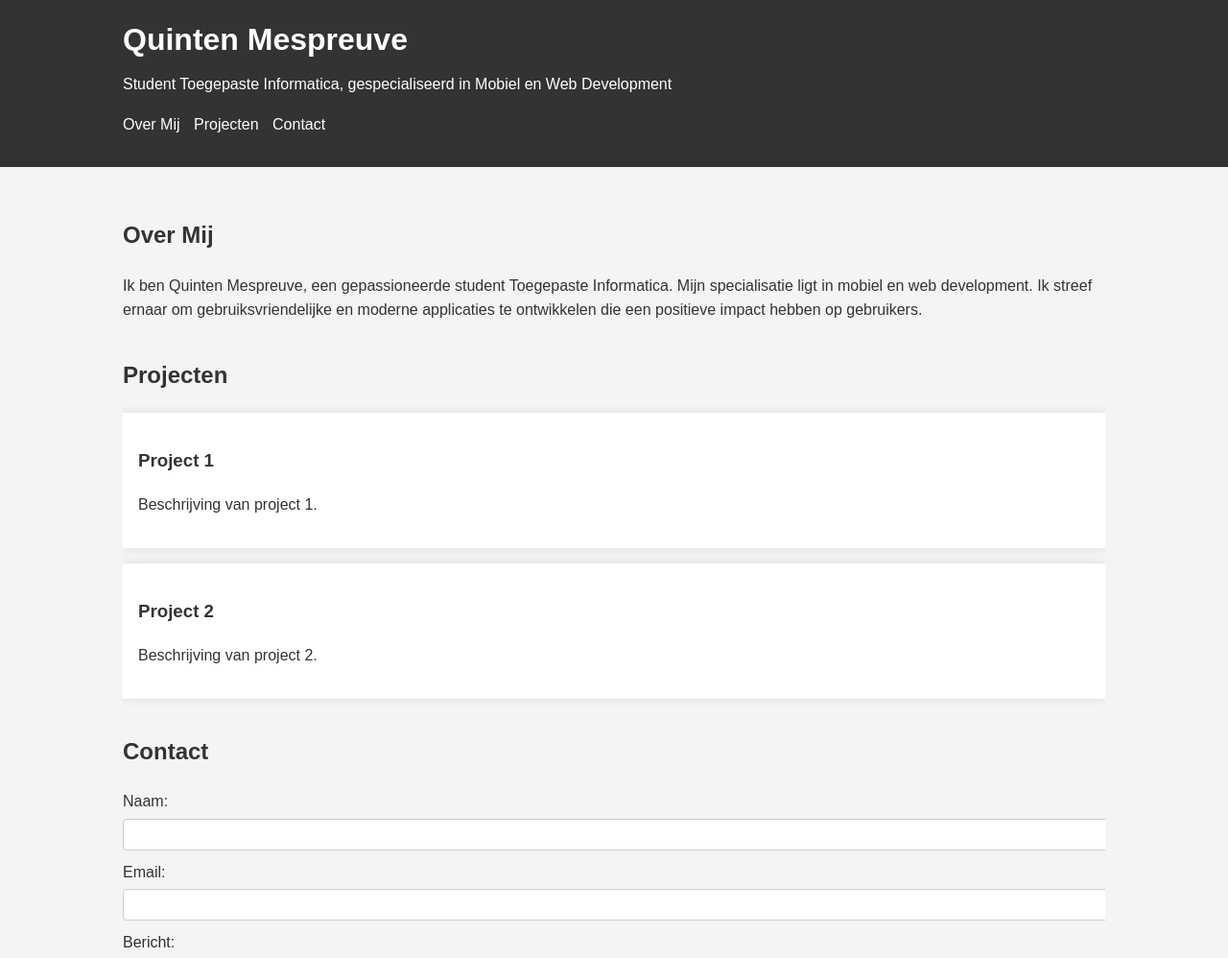
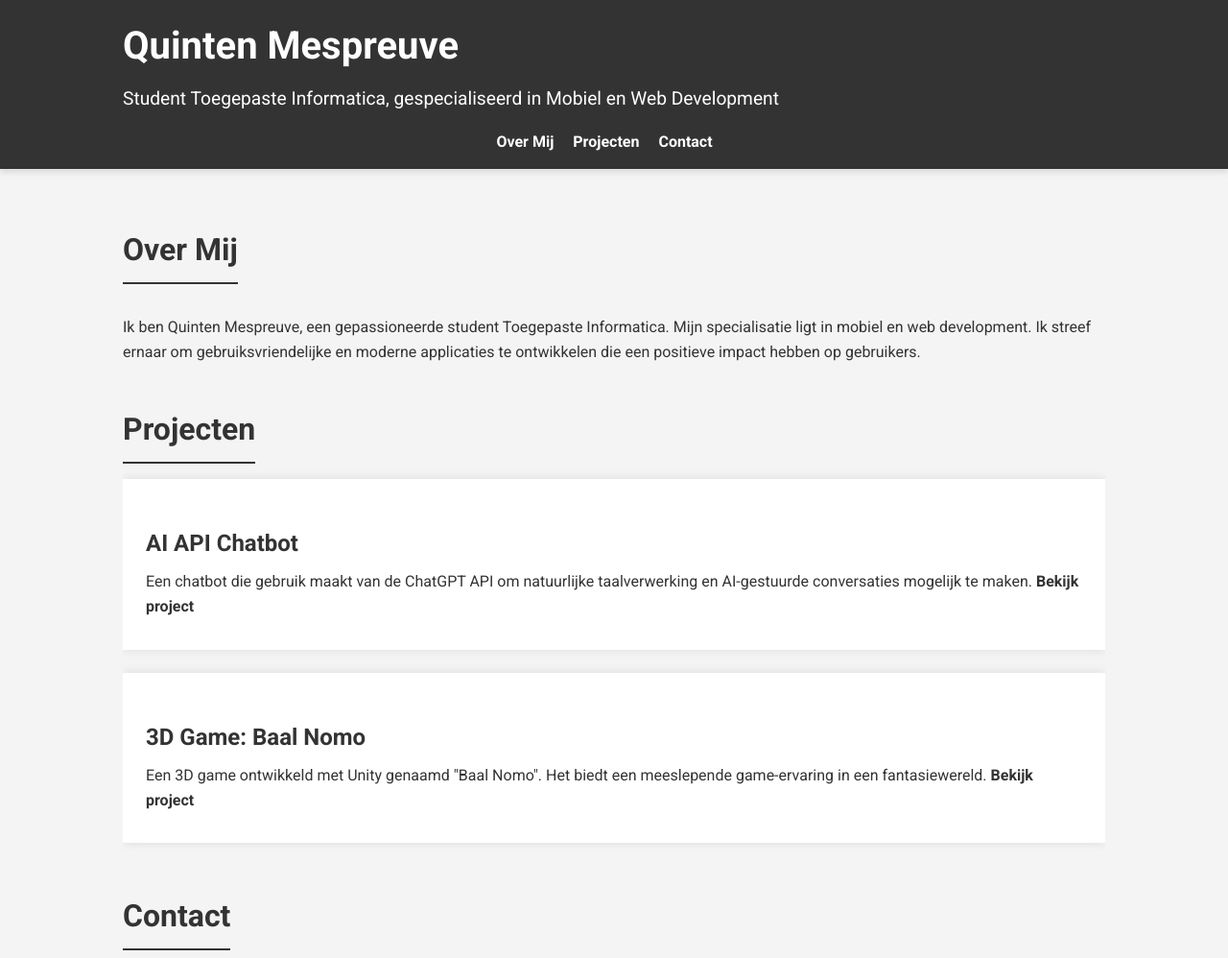
Before and after one commit to QuintenMespreuve/Portfolio, a plain HTML site: page index.html in a window 1280 px wide. Shown: the top 998 px of the page at 96% size. Drawn offline with Linux system fonts and the light colour scheme; a script that the page names is missing.

Commit message:
potfolio

```diff
--- a/index.css
+++ b/index.css
@@ -1,5 +1,5 @@
 body {
-    font-family: Arial, sans-serif;
+    font-family: 'Roboto', sans-serif;
     line-height: 1.6;
     margin: 0;
     padding: 0;
@@ -17,29 +17,38 @@ header {
     background: #333;
     color: #fff;
     padding: 1rem 0;
+    box-shadow: 0 4px 6px rgba(0, 0, 0, 0.1);
 }
 
 header h1 {
     margin: 0;
+    font-weight: 700;
+    font-size: 2.5rem;
 }
 
 header p {
     margin: 0.5rem 0 0;
+    font-weight: 300;
+    font-size: 1.2rem;
 }
 
 nav ul {
     padding: 0;
     list-style: none;
+    margin: 1rem 0 0;
+    display: flex;
+    justify-content: center;
 }
 
 nav ul li {
-    display: inline;
-    margin-right: 10px;
+    margin-right: 20px;
 }
 
 nav ul li a {
     color: #fff;
     text-decoration: none;
+    font-weight: 700;
+    font-size: 1rem;
 }
 
 main {
@@ -50,34 +59,76 @@ section {
     margin-bottom: 2rem;
 }
 
+section h2 {
+    font-size: 2rem;
+    margin-bottom: 1rem;
+    color: #333;
+    border-bottom: 2px solid #333;
+    display: inline-block;
+    padding-bottom: 0.5rem;
+}
+
 .project {
     background: #fff;
-    padding: 1rem;
-    margin-bottom: 1rem;
+    padding: 1.5rem;
+    margin-bottom: 1.5rem;
     box-shadow: 0 0 10px rgba(0, 0, 0, 0.1);
+    transition: transform 0.3s ease;
+}
+
+.project h3 {
+    font-size: 1.5rem;
+    margin-bottom: 0.5rem;
+}
+
+.project p {
+    margin: 0.5rem 0;
+}
+
+.project a {
+    color: #333;
+    text-decoration: none;
+    font-weight: 700;
+    transition: color 0.3s ease;
+}
+
+.project:hover {
+    transform: translateY(-10px);
+}
+
+.project a:hover {
+    color: #007BFF;
 }
 
 form label {
     display: block;
     margin-top: 10px;
+    font-weight: 700;
 }
 
 form input, form textarea {
     width: 100%;
-    padding: 0.5rem;
+    padding: 0.75rem;
     margin-top: 5px;
     border: 1px solid #ccc;
     border-radius: 4px;
+    font-size: 1rem;
 }
 
 form button {
     margin-top: 10px;
-    padding: 0.7rem;
+    padding: 0.75rem 1.5rem;
     background: #333;
     color: #fff;
     border: 0;
     cursor: pointer;
     border-radius: 4px;
+    font-size: 1rem;
+    transition: background 0.3s ease;
+}
+
+form button:hover {
+    background: #007BFF;
 }
 
 footer {
--- a/index.html
+++ b/index.html
@@ -5,6 +5,7 @@
     <meta name="viewport" content="width=device-width, initial-scale=1.0">
     <title>Quinten Mespreuve Portfolio</title>
     <link rel="stylesheet" href="index.css">
+    <link href="https://fonts.googleapis.com/css2?family=Roboto:wght@400;700&display=swap" rel="stylesheet">
 </head>
 <body>
     <header>
@@ -28,14 +29,13 @@
         <section id="projects" class="container">
             <h2>Projecten</h2>
             <div class="project">
-                <h3>Project 1</h3>
-                <p>Beschrijving van project 1.</p>
+                <h3>AI API Chatbot</h3>
+                <p>Een chatbot die gebruik maakt van de ChatGPT API om natuurlijke taalverwerking en AI-gestuurde conversaties mogelijk te maken. <a href="https://example.com/ai-chatbot" target="_blank">Bekijk project</a></p>
             </div>
             <div class="project">
-                <h3>Project 2</h3>
-                <p>Beschrijving van project 2.</p>
+                <h3>3D Game: Baal Nomo</h3>
+                <p>Een 3D game ontwikkeld met Unity genaamd "Baal Nomo". Het biedt een meeslepende game-ervaring in een fantasiewereld. <a href="https://example.com/baal-nomo" target="_blank">Bekijk project</a></p>
             </div>
-            <!-- Voeg meer projecten toe indien nodig -->
         </section>
         <section id="contact" class="container">
             <h2>Contact</h2>
```
